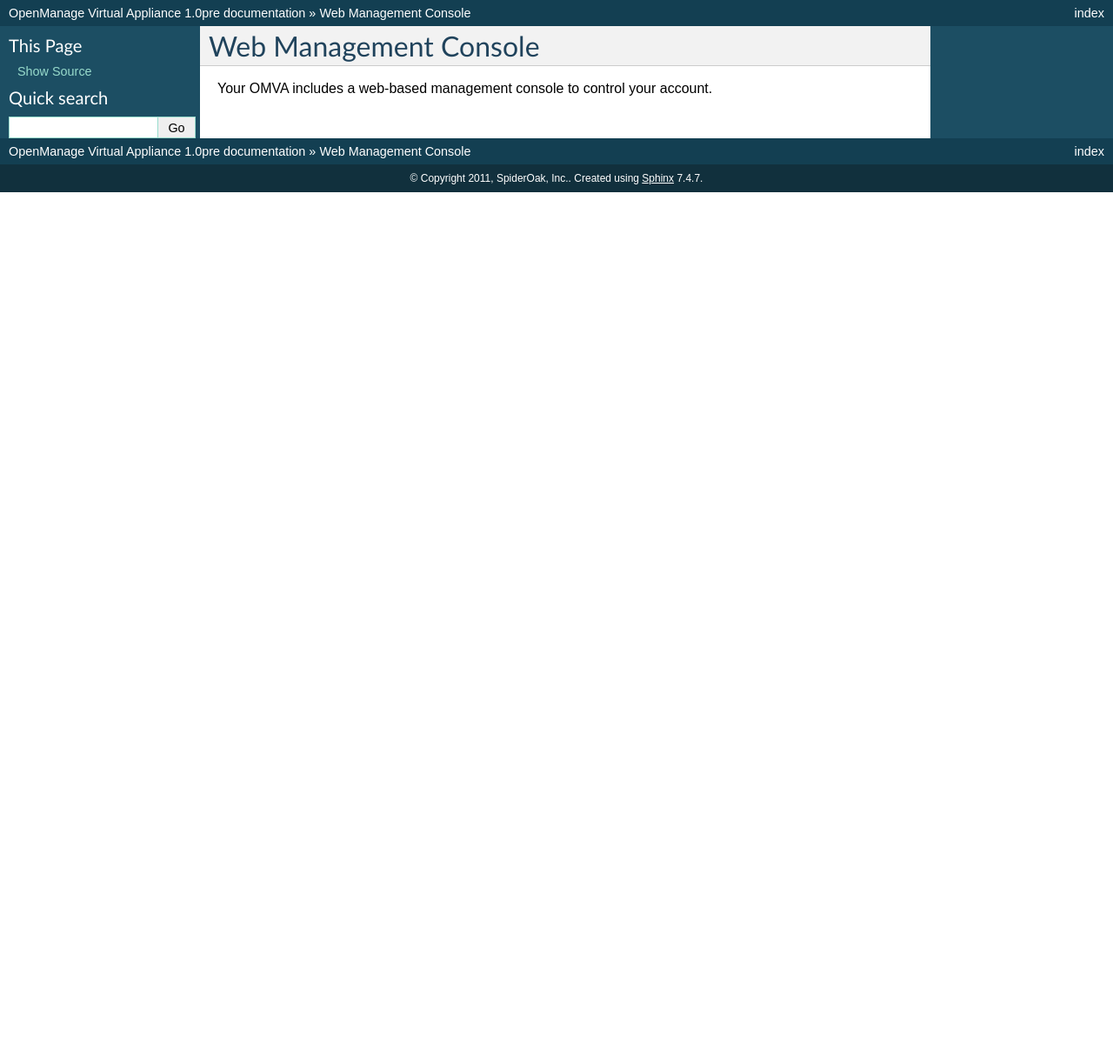
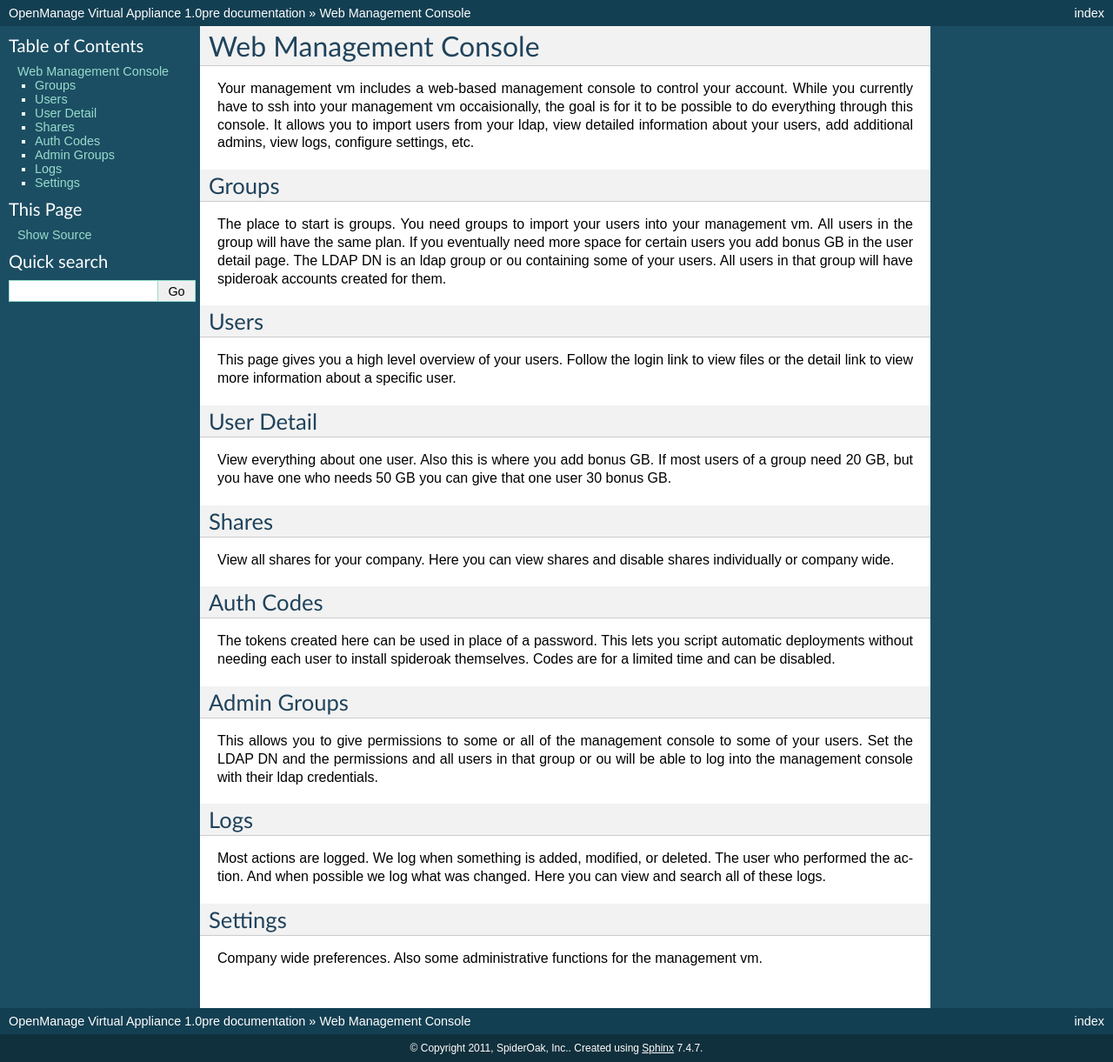
Before and after one commit to SpiderOak/netkes, a Sphinx documentation site: the page built from docs/managementconsole.rst, in a window 1280 px wide. Shown: the whole page at 87% size. Built offline with Sphinx 7.4.7, drawn with Linux system fonts in a browser that asks for light colours; before the commit the page ends 900 px from its top, so only the background shows below that.

Commit message:
Add a basic overview of the management console pages.

```diff
--- a/docs/managementconsole.rst
+++ b/docs/managementconsole.rst
@@ -1,4 +1,44 @@
 Web Management Console
 ======================
 
-Your OMVA includes a web-based management console to control your account.
+Your management vm includes a web-based management console to control your account. While you currently have to ssh into your management vm occaisionally, the goal is for it to be possible to do everything through this console. It allows you to import users from your ldap, view detailed information about your users, add additional admins, view logs, configure settings, etc.
+
+Groups
+******
+
+The place to start is groups. You need groups to import your users into your management vm. All users in the group will have the same plan. If you eventually need more space for certain users you add bonus GB in the user detail page. The LDAP DN is an ldap group or ou containing some of your users. All users in that group will have spideroak accounts created for them.
+
+Users
+*****
+
+This page gives you a high level overview of your users. Follow the login link to view files or the detail link to view more information about a specific user.
+
+User Detail
+***********
+
+View everything about one user. Also this is where you add bonus GB. If most users of a group need 20 GB, but you have one who needs 50 GB you can give that one user 30 bonus GB.
+
+Shares
+******
+
+View all shares for your company. Here you can view shares and disable shares individually or company wide.
+
+Auth Codes
+**********
+
+The tokens created here can be used in place of a password. This lets you script automatic deployments without needing each user to install spideroak themselves. Codes are for a limited time and can be disabled.
+
+Admin Groups
+************
+
+This allows you to give permissions to some or all of the management console to some of your users. Set the LDAP DN and the permissions and all users in that group or ou will be able to log into the management console with their ldap credentials.
+
+Logs
+****
+
+Most actions are logged. We log when something is added, modified, or deleted. The user who performed the action. And when possible we log what was changed. Here you can view and search all of these logs.
+
+Settings
+********
+
+Company wide preferences. Also some administrative functions for the management vm.
```
